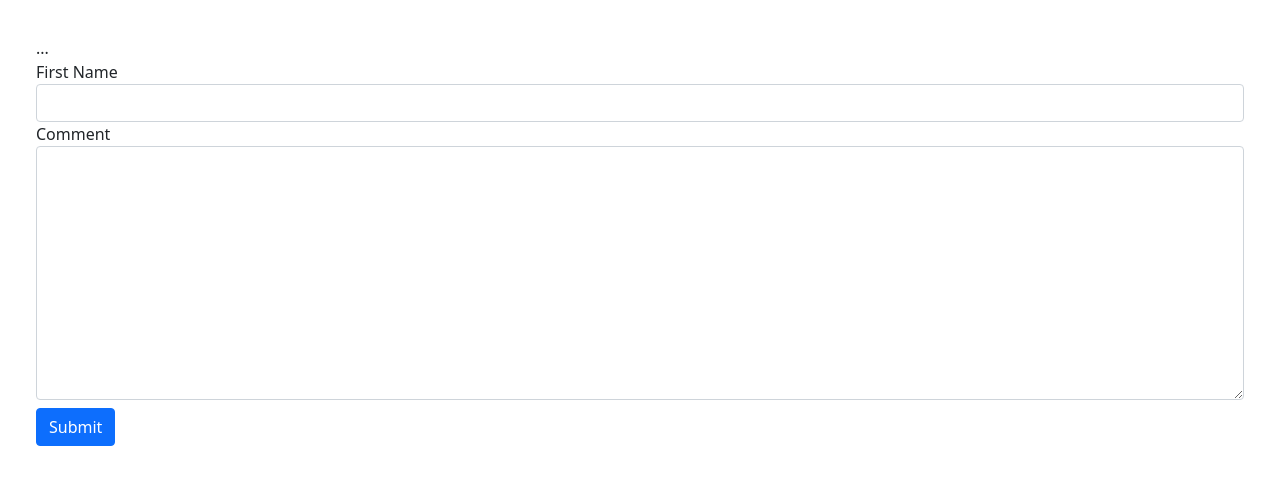
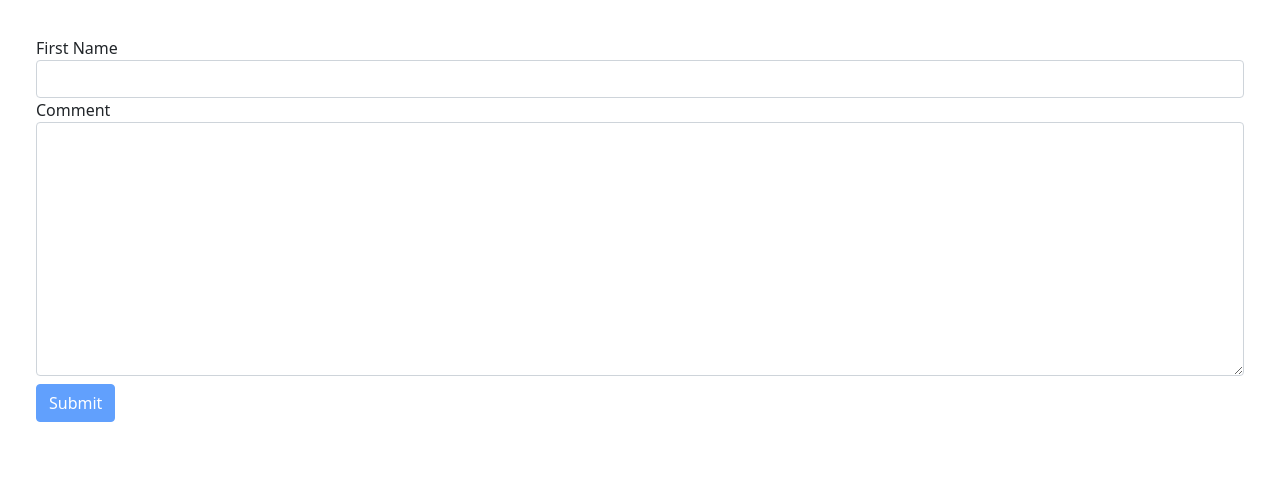
Before and after one commit to VictorRandom/mosh-angular-template-forms, an Angular app: page / in a window 1280 px wide. Shown: the top 484 px of the page. Built offline with nearby package versions, Linux system fonts and the light colour scheme.

Commit message:
disabling the submit button with property biding

```diff
--- a/src/app/signup-form/signup-form.component.html
+++ b/src/app/signup-form/signup-form.component.html
@@ -1,7 +1,7 @@
 <form class="p-3" #f="ngForm" (ngSubmit)="submit(f)">
 
   <div ngModelGroup="contact" #contact="ngModelGroup">
-    <div *ngIf="!contact.valid">...</div>
+    <!-- <div *ngIf="!contact.valid">...</div> -->
     <div class="form-group">
       <label for="firstName">First Name</label>
       <input required minlength="3" maxlength="10" ngModel name="firstName"
@@ -19,12 +19,11 @@
     </div>
   </div>
 
-
     <div class="form-group">
       <label for="comment">Comment</label>
       <textarea ngModel name="comment" id="comment" cols="30" rows="10" class="form-control"></textarea>
     </div>
 
-    <button class="btn btn-primary mt-2">Submit</button>
+    <button class="btn btn-primary mt-2" [disabled]="!f.valid">Submit</button>
 
   </form>
```
